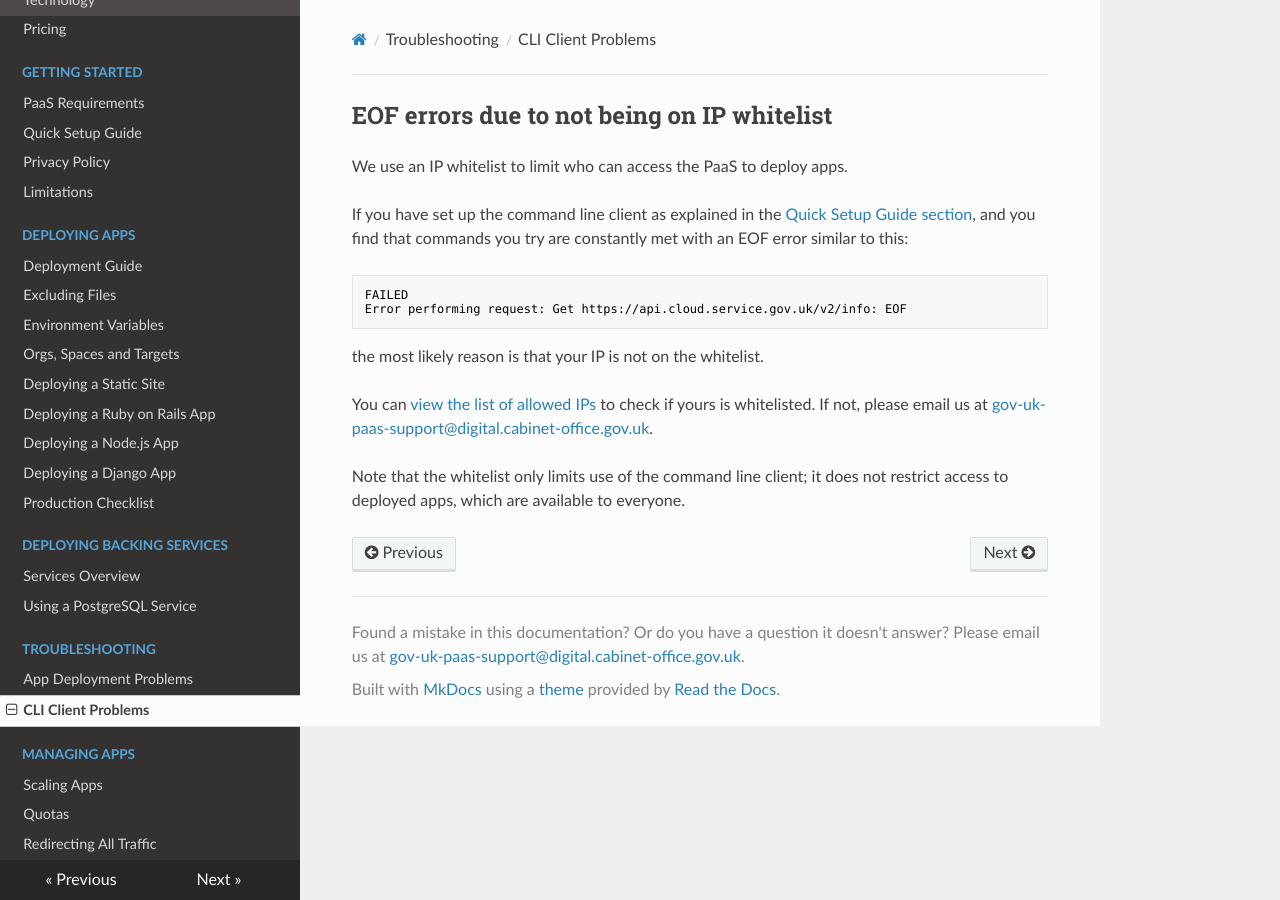
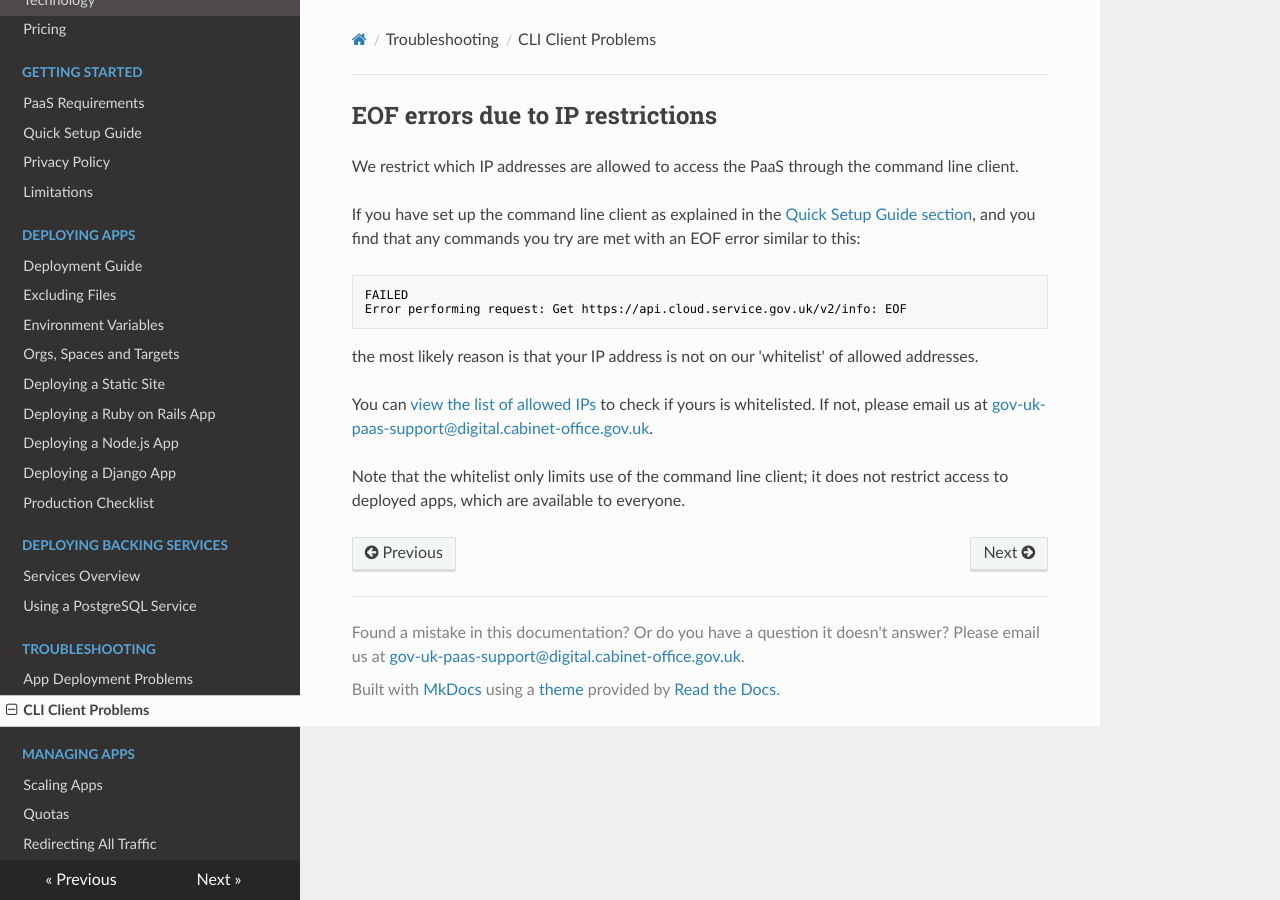
Before and after one commit to alphagov/paas-developer-docs, an MkDocs documentation site: the page built from docs/troubleshooting/cli.md, in a window 1280 px wide. Built offline with MkDocs 1.6.1, drawn with Linux system fonts in a browser that asks for light colours; nearby versions of some CDN libraries; old or Windows-style settings are respelled for this version of MkDocs.

Commit message:
Rewrite to avoid relying on 'whitelist'
Tenants may not understand 'whitelist' - rewrite to be clearer if you
don't know this term

````diff
--- a/docs/troubleshooting/cli.md
+++ b/docs/troubleshooting/cli.md
@@ -1,16 +1,16 @@
-## EOF errors due to not being on IP whitelist
+## EOF errors due to IP restrictions
 
-We use an IP whitelist to limit who can access the PaaS to deploy apps.
+We restrict which IP addresses are allowed to access the PaaS through the command line client.
 
-If you have set up the command line client as explained in the [Quick Setup Guide section](/getting_started/quick_setup_guide/#setting-up-the-command-line), and you find that commands you try are constantly met with an EOF error similar to this:
+If you have set up the command line client as explained in the [Quick Setup Guide section](/getting_started/quick_setup_guide/#setting-up-the-command-line), and you find that any commands you try are met with an EOF error similar to this:
 
 ```
 FAILED
 Error performing request: Get https://api.cloud.service.gov.uk/v2/info: EOF
 ```
 
-the most likely reason is that your IP is not on the whitelist.
+the most likely reason is that your IP address is not on our 'whitelist' of allowed addresses.
 
-You can [view the list of allowed IPs](https://github.com/alphagov/paas-cf/blob/master/terraform/prod.tfvars#L9) to check if yours is whitelisted. If not, please email us at [gov-uk-paas-support@digital.cabinet-office.gov.uk](gov-uk-paas-support@digital.cabinet-office.gov.uk).
+You can [view the list of allowed IPs](https://github.com/alphagov/paas-cf/blob/master/terraform/prod.tfvars#L9) to check if yours is whitelisted. If not, please email us at [gov-uk-paas-support@digital.cabinet-office.gov.uk](mailto:gov-uk-paas-support@digital.cabinet-office.gov.uk).
 
 Note that the whitelist only limits use of the command line client; it does not restrict access to deployed apps, which are available to everyone.
````
Also changed, not shown: docs/getting_started/limitations.md (+4 -4 lines), docs/getting_started/quick_setup_guide.md (+1 -1 lines).
